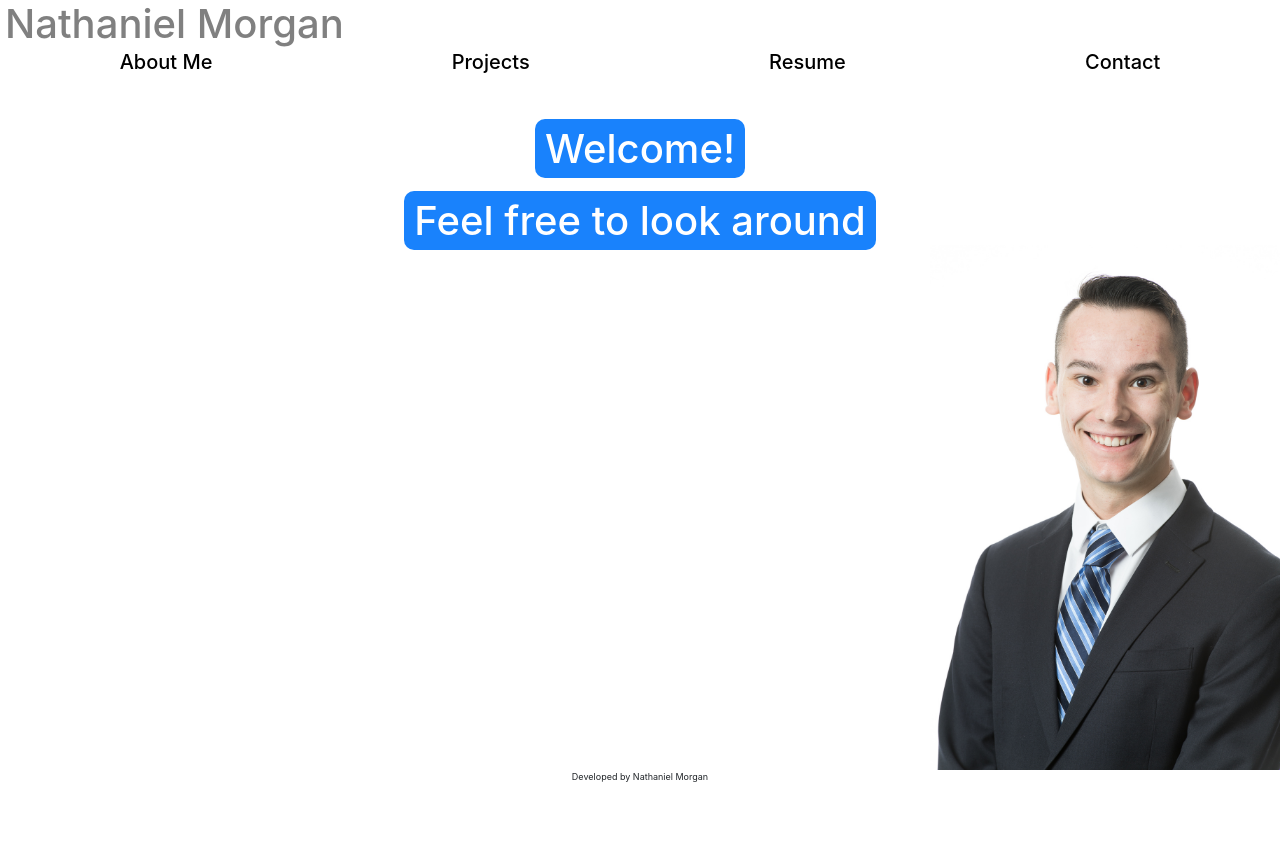
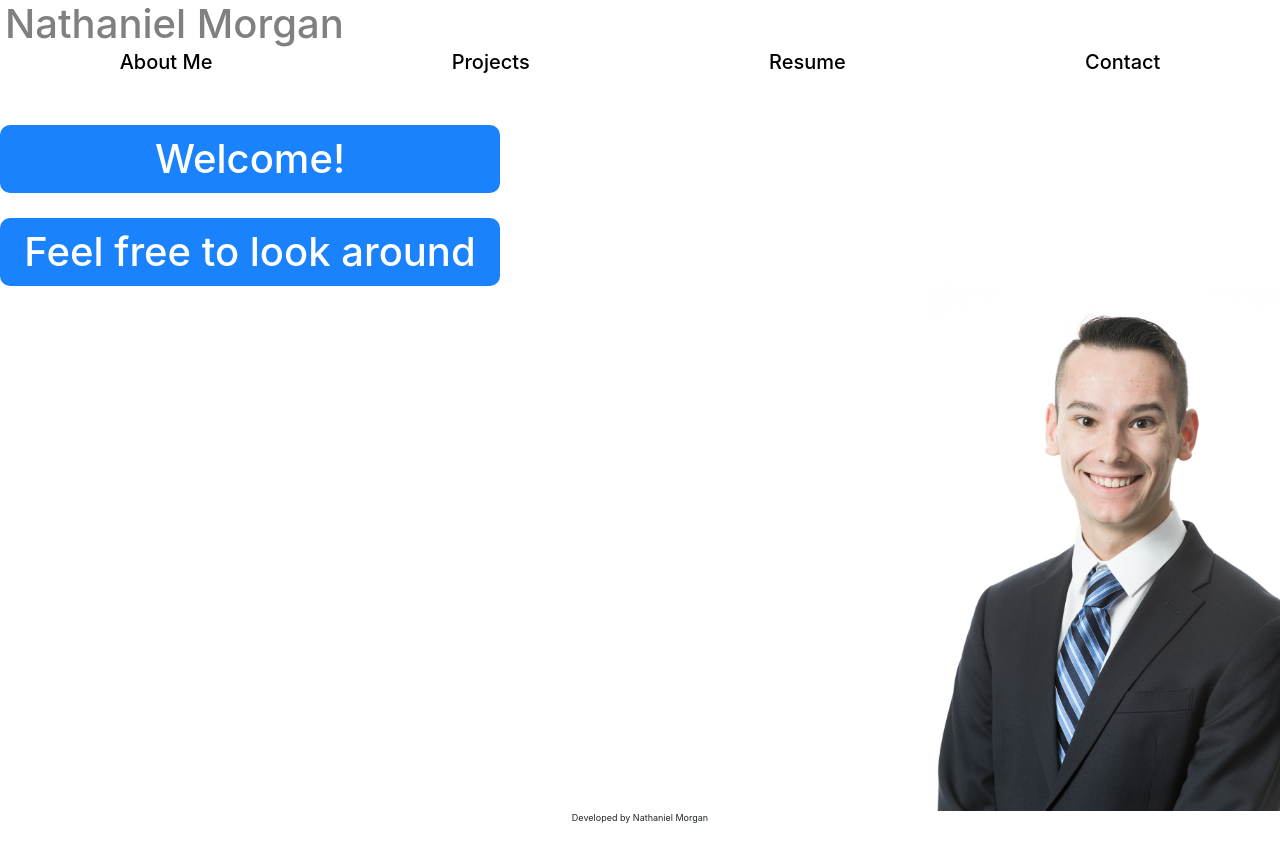
Before and after one commit to NateMorgan/portfolio, a React (Create React App) app: page / in a window 1280 px wide. Before the commit the page ends 800 px from the top, so only its background shows below. Built offline with nearby package versions, Linux system fonts and the light colour scheme.

Commit message:
initial About Me page stubbed up

```diff
--- a/src/App.jsx
+++ b/src/App.jsx
@@ -1,13 +1,17 @@
-import logo from './logo.svg';
+import {Routes, Route} from 'react-router-dom'
 import './App.css';
+
+/* components */
 import Header from './components/Header/Header';
 import NavBar from './components/NavBar/NavBar';
 import Footer from './components/Footer/Footer';
+
+/* page components */
 import LandingPage from './pages/LandingPage/LandingPage';
+import AboutMe from './pages/AboutMe/AboutMe';
+import Projects from './pages/Projects/Projects';
+import Resume from './pages/Resume/Resume';
 import Contact from './pages/Contact/Contact';
-import Resume from './pages/Resume/Resume';
-import Projects from './pages/Projects/Projects';
-import {Routes, Route} from 'react-router-dom'
 
 
 function App() {
@@ -17,11 +21,11 @@ function App() {
       <NavBar/>
       <Routes>
         <Route path='/' element={<LandingPage/> } />
+        <Route path='/about-me' element={<AboutMe/> } />
+        <Route path='/projects' element={<Projects/> } />
         <Route path='/resume' element={<Resume/> } />
         <Route path='/contact' element={<Contact/> } />
-        <Route path='/projects' element={<Projects/> } />
       </Routes>
-      {/* */}
       <Footer/>
     </div>
   );
--- a/src/pages/LandingPage/LandingPage.css
+++ b/src/pages/AboutMe/AboutMe.css
@@ -1,9 +1,12 @@
 .message{
   margin: 25px 0 0 0;
-
+  padding: 10px 0;
+  background-color: #1982FC;
+  border-radius: 10px;
+  width: 500px;
 }
 
-.landing-page>img{
+img{
   width: 350px;
   float:right;
 }
@@ -12,7 +15,5 @@
   display: inline;
   padding: 5px 10px;
   color: white;
-  background-color:#43CC47;
-  background-color: #1982FC;
-  border-radius: 10px;
+  background-color: none;
 }
--- /dev/null
+++ b/src/pages/AboutMe/AboutMe.jsx
@@ -0,0 +1,23 @@
+import './AboutMe.css'
+
+const AboutMe = (props) => {
+  return (
+    <main>
+      <div className="message">
+        <h1>I am a software developer focused on creating innovative tools for the financial services industry</h1>
+      </div>
+      <div className="message">
+        <h1> I have worked in the P&C Insurance Industry as an actuarial analyst, as well as recently acquired my Series 7 to begin working as a Registered Representative</h1>
+      </div>
+      <div className="message">
+        <h1> My core technology stack includes: React, SQL, MongoDB, Express, Node, Javascript, Python, and Jupyter Notebooks</h1>
+      </div>
+      <div className="message">
+        <h1> I am currently in pursuit of an AWS Certified Cloud Practicioner certificate </h1>
+      </div>
+      <img src="./img/headshot2.jpg" alt="Headshot of Nathaniel Morgan"/>
+    </main>
+   );
+}
+
+export default AboutMe;
--- a/src/pages/LandingPage/LandingPage.jsx
+++ b/src/pages/LandingPage/LandingPage.jsx
@@ -1,12 +1,11 @@
-import "./LandingPage.css"
-
 const LandingPage = (props) => {
   return (
     <main className="landing-page">
       <div className="message">
         <h1>Welcome!</h1>
-        <br />
-        <br />
+      </div>
+
+      <div className="message">
         <h1>Feel free to look around</h1>
       </div>
       <img src="./img/headshot2.jpg" alt="Headshot of Nathaniel Morgan"/>
--- a/src/pages/Resume/Resume.jsx
+++ b/src/pages/Resume/Resume.jsx
@@ -10,7 +10,7 @@ const Resume = (props) => {
         width="80%"
         />
       <div className="buttonDiv">
-        <button>Download Resume</button>
+        <button className='btn btn-dark'>Download Resume</button>
       </div>
     </main>
    );
```
